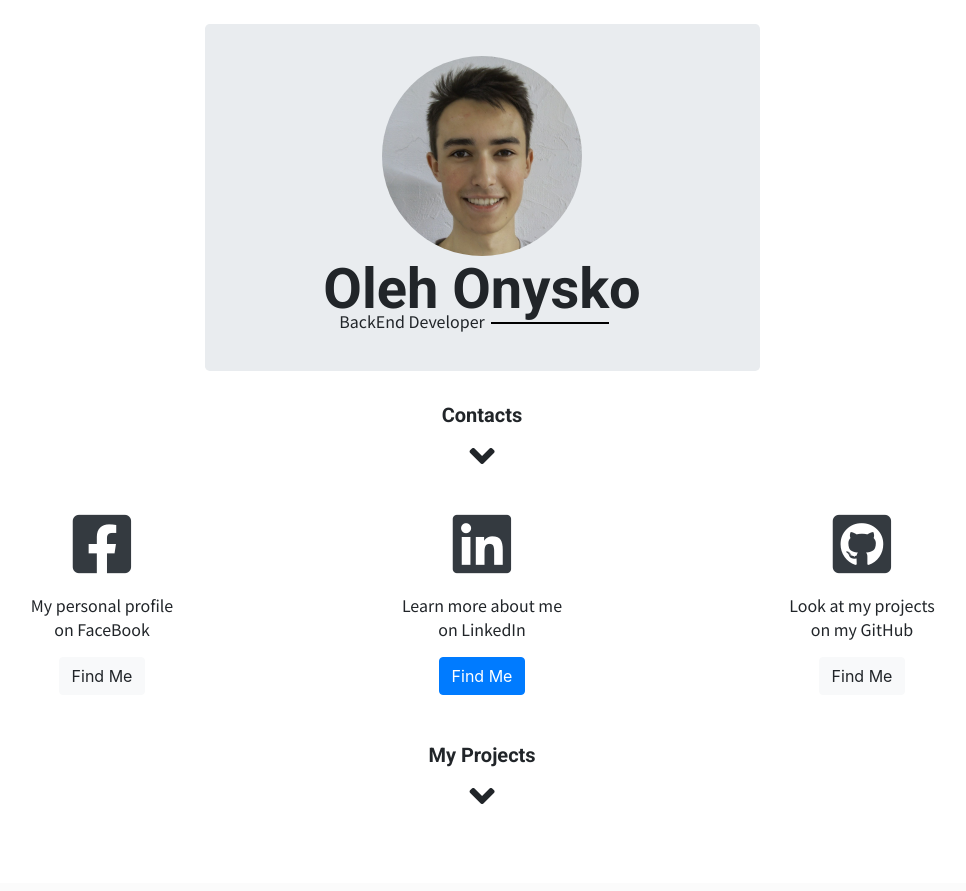
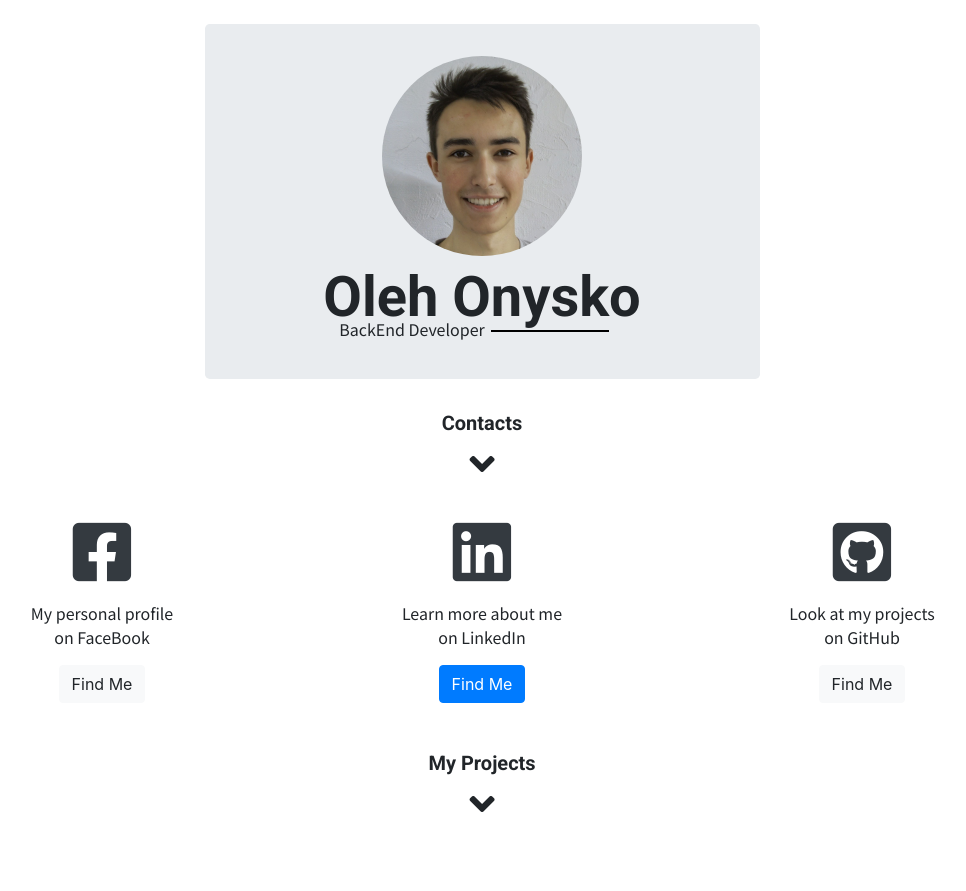
Before and after one commit to onysko3/personal-portfolio, a Django app: page / in a window 1280 px wide. Shown: the part 58-949 px from the top of the page, without its empty margins (158-1124 px from the left). Before the commit the page ends 862 px from the top, so only its background shows below. Run offline with Django 3.2, Linux system fonts and the light colour scheme; data that the repository does not hold is empty; parts of the project's set-up code (start-up, migrations or seed data) failed here and were passed over; some libraries are stand-ins or nearby versions.

Commit message:
small fixes

```diff
--- a/templates/home.html
+++ b/templates/home.html
@@ -4,7 +4,7 @@
 {% block content %}
 
   <div class="jumbotron mt-4 p-2 text-center mx-auto" style="width: 50%">
-          <img src="{% static 'image/avatar.png' %}" id="avatar" class="mt-4" alt="Oleh Onysko">
+          <img src="{% static 'image/avatar.png' %}" id="avatar" class="mt-4 mb-2" alt="Oleh Onysko">
           <h1 class="display-4 mb-0 pb-0">Oleh O<u id="brand">nysk</u>o</h1>
           <p id="job" class="mt-0 pt-0">BackEnd Developer</p>
       </div>
@@ -93,7 +93,7 @@
             {#            <img src="{% static 'image/github.png' %}">#}
             <i class="fab fa-github-square social-logo mb-2 text-dark"></i>
           </h5>
-          <p class="">Look at my projects <br>on my GitHub</p>
+          <p class="">Look at my projects <br>on GitHub</p>
           <a href="https://github.com/onysko3" target="_blank" class="btn btn-light">Find Me</a>
         </div>
       </div>
```
Also changed, not shown: 1 other file.
